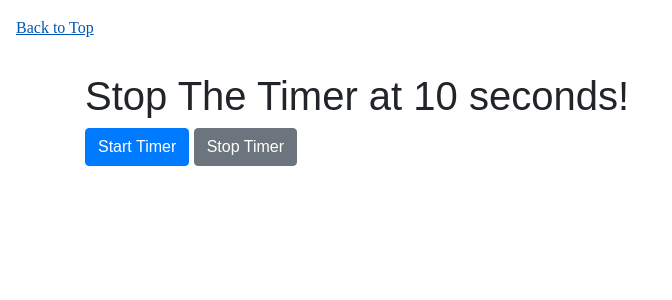
After one commit to Chloro989/AWS2022-10-24, a Django app: page /timer/ in a window 1280 px wide. The commit adds this page. Shown: the top 300 px of the page, without its empty margins (0-672 px from the left). Run offline with Django 4.2, Linux system fonts and the light colour scheme; some libraries are stand-ins or nearby versions.

Commit message:
modified many

```diff
--- a/website/static/css/style.css
+++ b/website/static/css/style.css
@@ -3,11 +3,11 @@
 /*========= スクロール途中でヘッダーが表示＆非表示するためのCSS ===============*/
 
 #header{
-    /*fixedで上部固定*/
+  /*fixedで上部固定*/
   position: fixed;
   height: 3.5rem;
   width:100%;
-    z-index: 999;/*最前面へ*/
+  z-index: 999;/*最前面へ*/
   /*以下はレイアウトのためのCSS*/
   display: flex;
   justify-content: normal;
@@ -16,6 +16,7 @@
   color:#fff;
   text-align: right;
   padding: 1rem;
+  box-sizing: border-box;
 }
 
 /*　上に上がる動き　*/
--- /dev/null
+++ b/website/templates/timer.html
@@ -0,0 +1,69 @@
+{% load static %}
+<!DOCTYPE html>
+<html lang="en">
+
+<head>
+    <title>Simple Timer</title>
+    <meta charset="utf-8">
+    <meta name="viewport" content="width=device-width, initial-scale=1">
+
+    <!-- Bootstrap CSS -->
+    <link rel="stylesheet" href="https://stackpath.bootstrapcdn.com/bootstrap/4.3.1/css/bootstrap.min.css">
+    <!-- Reset CSS-->
+    <link rel="stylesheet" href="{% static 'css/ress.css' %}">
+    <style>
+        nav ul li a {
+            display: block;
+            color: #000;
+            padding: 1rem;
+            transition: all 0.3s;
+            font-family: 'Times New Roman';
+        }
+
+        body {
+            font-family: 'Arial';
+        }
+    </style>
+</head>
+
+<body>
+    <header id="header" class="DownMove">
+        <nav>
+            <ul id="g-navi">
+                <li><a href="{% url 'top'%}">Back to Top</a></li>
+            </ul>
+        </nav>
+    </header>
+
+    <div class="container">
+        <h1>Stop The Timer at 10 seconds!</h1>
+        <button id="startButton" class="btn btn-primary">Start Timer</button>
+        <button id="stopButton" class="btn btn-secondary">Stop Timer</button>
+        <p id="result"></p>
+    </div>
+
+    <script>
+        var startTime;
+        var startButton = document.getElementById('startButton');
+        var stopButton = document.getElementById('stopButton');
+        var result = document.getElementById('result');
+
+        startButton.addEventListener('click', function () {
+            startTime = Date.now();
+            result.textContent = '';
+        });
+
+        stopButton.addEventListener('click', function () {
+            if (startTime) {
+                var elapsedTime = Date.now() - startTime;
+                result.textContent = 'Elapsed time: ' + (elapsedTime / 1000) + ' seconds';
+            }
+        });
+    </script>
+
+    <!-- Bootstrap JS -->
+    <script src="https://code.jquery.com/jquery-3.3.1.slim.min.js"></script>
+    <script src="https://stackpath.bootstrapcdn.com/bootstrap/4.3.1/js/bootstrap.min.js"></script>
+</body>
+
+</html>
--- a/website/website/settings.py
+++ b/website/website/settings.py
@@ -22,7 +22,7 @@ BASE_DIR = Path(__file__).resolve().parent.parent
 env = environ.Env()
 env.read_env(os.path.join(BASE_DIR, '.env'))
 SECRET_KEY = env('SECRET_KEY')
-DEBUG = env('DEBUG')
+DEBUG = env.bool('DEBUG')
 
 
 # Quick-start development settings - unsuitable for production
--- a/website/website/urls.py
+++ b/website/website/urls.py
@@ -1,11 +1,17 @@
 from django.contrib import admin
 from django.urls import path
-from .views import TopView,ApexDataView
+from .views import TopView, ApexDataView, TimerView
 from django.conf.urls import include
+from django.conf import settings
+from django.conf.urls.static import static
 
 urlpatterns = [
     path("admin/", admin.site.urls),
-    path('', TopView.as_view(), name='top'),
-    path('apex_data/', ApexDataView.as_view(), name='apex_data'),
-    path('', include('guessing_number.urls')),
+    path("", TopView.as_view(), name="top"),
+    path("apex_data/", ApexDataView.as_view(), name="apex_data"),
+    path("", include("guessing_number.urls")),
+    path("timer/", TimerView.as_view(), name="timer"),
 ]
+
+if settings.DEBUG:
+    urlpatterns += static(settings.STATIC_URL, document_root=settings.STATIC_ROOT)
--- a/website/website/views.py
+++ b/website/website/views.py
@@ -2,8 +2,14 @@ from django.views.generic.base import TemplateView
 from django.urls import reverse_lazy
 from django.shortcuts import render
 
+
 class TopView(TemplateView):
-    template_name = 'index.html'
+    template_name = "index.html"
+
 
 class ApexDataView(TemplateView):
-    template_name = 'apex_data.html'
+    template_name = "apex_data.html"
+
+
+class TimerView(TemplateView):
+    template_name = "timer.html"
```
Also changed, not shown: website/templates/index.html (+29 -14 lines), website/templates/play.html (+36 -38 lines), website/templates/leaderboard.html (line endings or trailing spaces).
